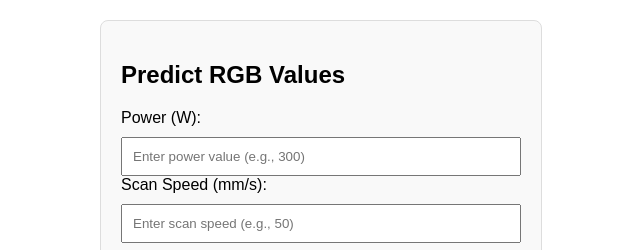
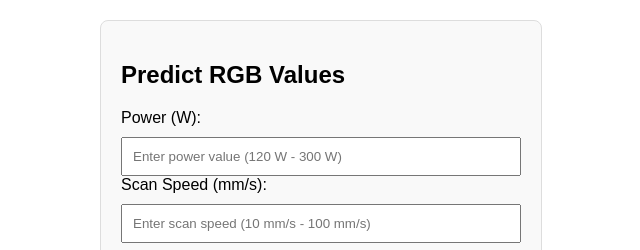
Before and after one commit to madhuvadali/KDDL-Colors-Predict, a plain HTML site: page index.html in a window 1280 px wide. Shown: the top 250 px of the page, without its empty margins (319-959 px from the left). Drawn offline with Linux system fonts and the light colour scheme.

Commit message:
Update index.html

```diff
--- a/index.html
+++ b/index.html
@@ -38,10 +38,10 @@
     <div class="container">
         <h2>Predict RGB Values</h2>
         <label for="power">Power (W):</label>
-        <input type="number" id="power" placeholder="Enter power value (e.g., 300)" required>
+        <input type="number" id="power" placeholder="Enter power value (120 W - 300 W)" required>
 
         <label for="scanSpeed">Scan Speed (mm/s):</label>
-        <input type="number" id="scanSpeed" placeholder="Enter scan speed (e.g., 50)" required>
+        <input type="number" id="scanSpeed" placeholder="Enter scan speed (10 mm/s - 100 mm/s)" required>
 
         <button onclick="predictRGB()">Predict RGB</button>
 
```
